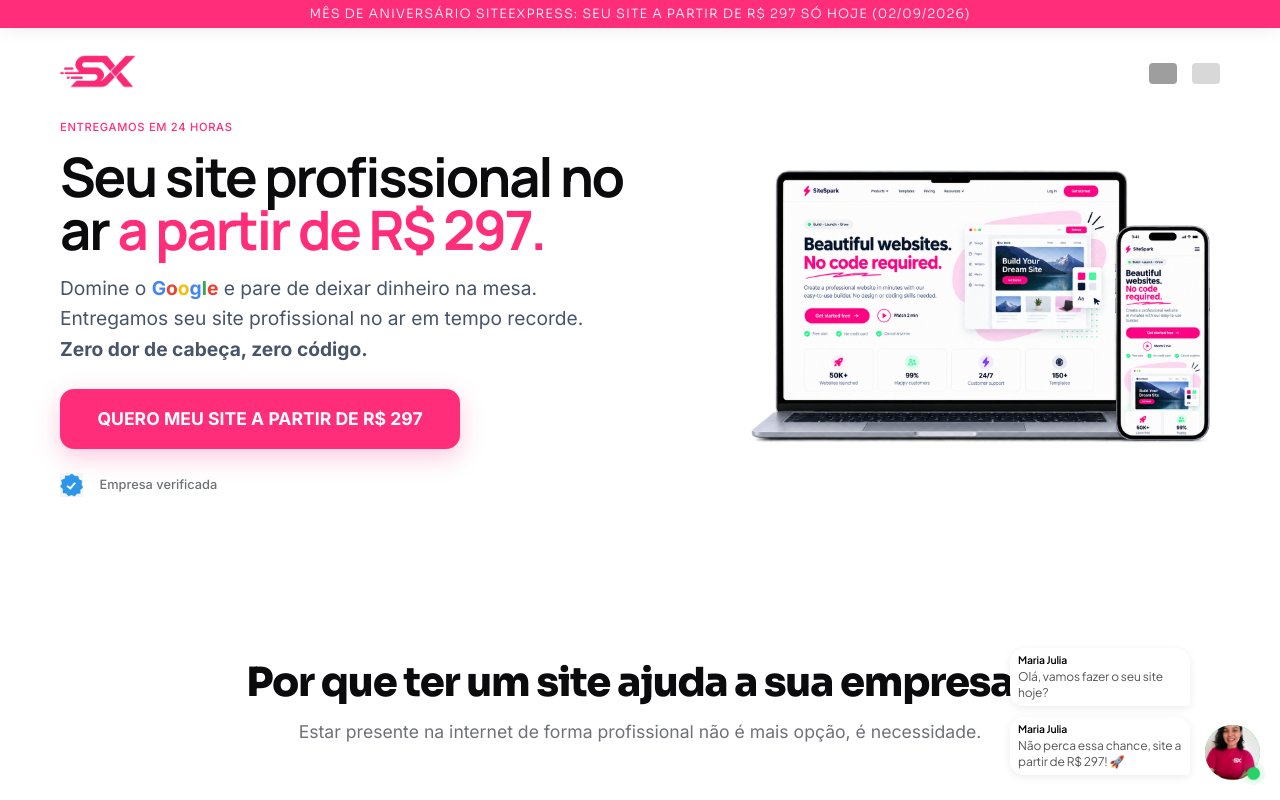
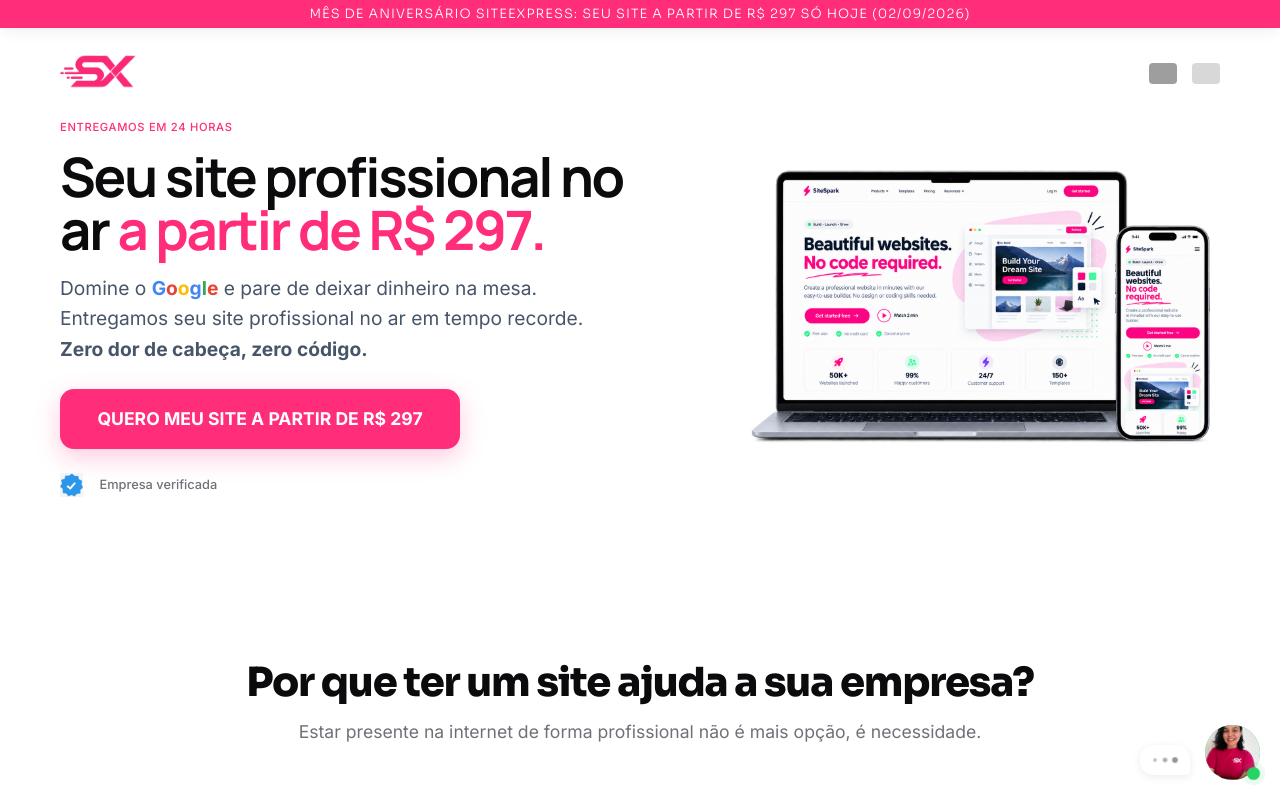
Before and after one commit to t0non/siteexpressbrasil, a Next.js app: page / in a window 1280 px wide. Shown: the top 800 px of the page. Built offline with nearby package versions, Linux system fonts and the light colour scheme; grey boxes are pictures that could not be loaded.

Commit message:
Atrasa widget e deixa mensagens mais lentas

```diff
--- a/src/app/WhatsAppWidget.tsx
+++ b/src/app/WhatsAppWidget.tsx
@@ -13,28 +13,42 @@
   const [showSecondBubble, setShowSecondBubble] = useState(false);
   const [secondBubbleTyping, setSecondBubbleTyping] = useState(true);
 
+  const [hasTriggered, setHasTriggered] = useState(false);
+
   useEffect(() => {
+    const handleScroll = () => {
+      if (window.scrollY > 500 && !hasTriggered) {
+        setHasTriggered(true);
+      }
+    };
+    window.addEventListener('scroll', handleScroll);
+    return () => window.removeEventListener('scroll', handleScroll);
+  }, [hasTriggered]);
+
+  useEffect(() => {
+    if (!hasTriggered) return;
+
     // 1. Mostrar primeiro balão "digitando..."
     const t1 = setTimeout(() => {
       setShowFirstBubble(true);
       setFirstBubbleTyping(true);
-    }, 1000);
+    }, 2000);
 
     // 2. Mostrar texto do primeiro balão
     const t2 = setTimeout(() => {
       setFirstBubbleTyping(false);
-    }, 2500);
+    }, 4500);
 
     // 3. Mostrar segundo balão "digitando..."
     const t3 = setTimeout(() => {
       setShowSecondBubble(true);
       setSecondBubbleTyping(true);
-    }, 3500);
+    }, 7000);
 
     // 4. Mostrar texto do segundo balão
     const t4 = setTimeout(() => {
       setSecondBubbleTyping(false);
-    }, 5000);
+    }, 9500);
 
     return () => {
       clearTimeout(t1);
@@ -42,7 +56,7 @@
       clearTimeout(t3);
       clearTimeout(t4);
     };
-  }, []);
+  }, [hasTriggered]);
 
   const handleWhatsAppClick = () => {
     window.open(`https://wa.me/553172247907?text=Ol%C3%A1!%20Vi%20a%20oferta%20da%20SiteExpress%20e%20quero%20criar%20meu%20site%20a%20partir%20de%20R$297.%20Meu%20neg%C3%B3cio%20%C3%A9...`, '_blank');
```
